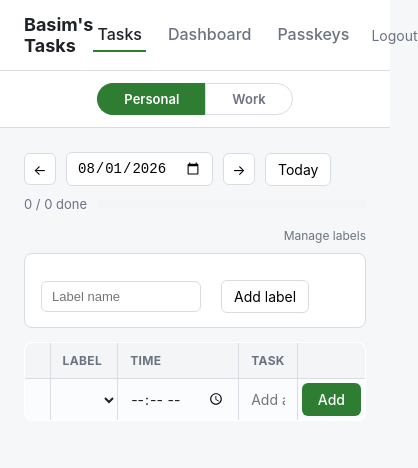
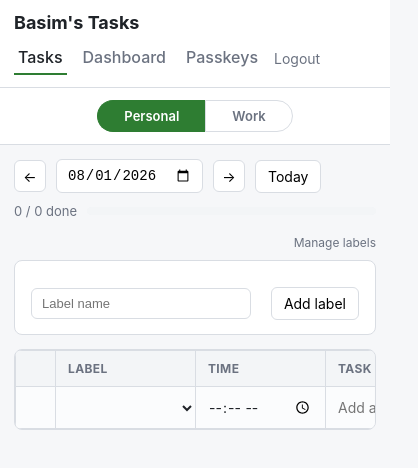
Before and after one commit to seyedbasim/mytasklist, a website: page public/index.html in a window 390 px wide. Both pictures are taken after a click on the button "Manage labels". Shown: the whole page, 418 px wide, since content can reach past the window. Drawn offline with Linux system fonts and the light colour scheme; no server answers.

Commit message:
Fix mobile layout: task table was crushed with no way to scroll
Wrap the task table in a horizontally-scrollable container instead of
letting it compress illegibly on narrow screens. Also tighten up nav,
container padding, and the login card for small viewports.

Co-Authored-By: Claude Sonnet 5 <noreply@anthropic.com>

```diff
--- a/public/css/style.css
+++ b/public/css/style.css
@@ -26,6 +26,8 @@ body {
   display: flex;
   align-items: center;
   justify-content: space-between;
+  flex-wrap: wrap;
+  gap: 8px;
   padding: 14px 24px;
   background: var(--bg);
   border-bottom: 1px solid var(--border);
@@ -215,13 +217,18 @@ button {
 }
 
 /* Excel-style table */
+.table-scroll {
+  overflow-x: auto;
+  -webkit-overflow-scrolling: touch;
+  border: 1px solid var(--border);
+  border-radius: 8px;
+}
+
 .task-table {
   width: 100%;
+  min-width: 620px;
   border-collapse: collapse;
   background: var(--bg);
-  border: 1px solid var(--border);
-  border-radius: 8px;
-  overflow: hidden;
 }
 
 .task-table th,
@@ -334,7 +341,8 @@ tfoot.add-row,
   display: flex;
   align-items: center;
   justify-content: center;
-  height: 100vh;
+  min-height: 100vh;
+  padding: 16px;
 }
 
 .login-card {
@@ -342,7 +350,8 @@ tfoot.add-row,
   border: 1px solid var(--border);
   border-radius: 10px;
   padding: 32px;
-  width: 320px;
+  width: 100%;
+  max-width: 320px;
   text-align: center;
 }
 
@@ -452,6 +461,15 @@ tfoot.add-row,
     margin-left: 0;
     width: 100%;
   }
+  .container {
+    padding: 14px;
+  }
+  .nav {
+    padding: 12px 14px;
+  }
+  .nav-links {
+    gap: 12px;
+  }
 }
 
 /* Labels */
@@ -557,7 +575,8 @@ tfoot.add-row,
   border: 1px solid var(--border);
   border-radius: 6px;
   font-size: 13px;
-  width: 160px;
+  flex: 1 1 160px;
+  min-width: 0;
 }
 
 .color-swatches {
--- a/public/index.html
+++ b/public/index.html
@@ -33,6 +33,7 @@
       </div>
     </div>
 
+    <div class="table-scroll">
       <table class="task-table">
         <thead>
           <tr>
@@ -54,6 +55,7 @@
           </tr>
         </tfoot>
       </table>
+    </div>
     <p id="empty-state" class="empty-state" hidden>No tasks for this day yet.</p>
   </main>
   <script src="/js/common.js"></script>
```
Lines whose indentation alone changed are shown as unchanged.
